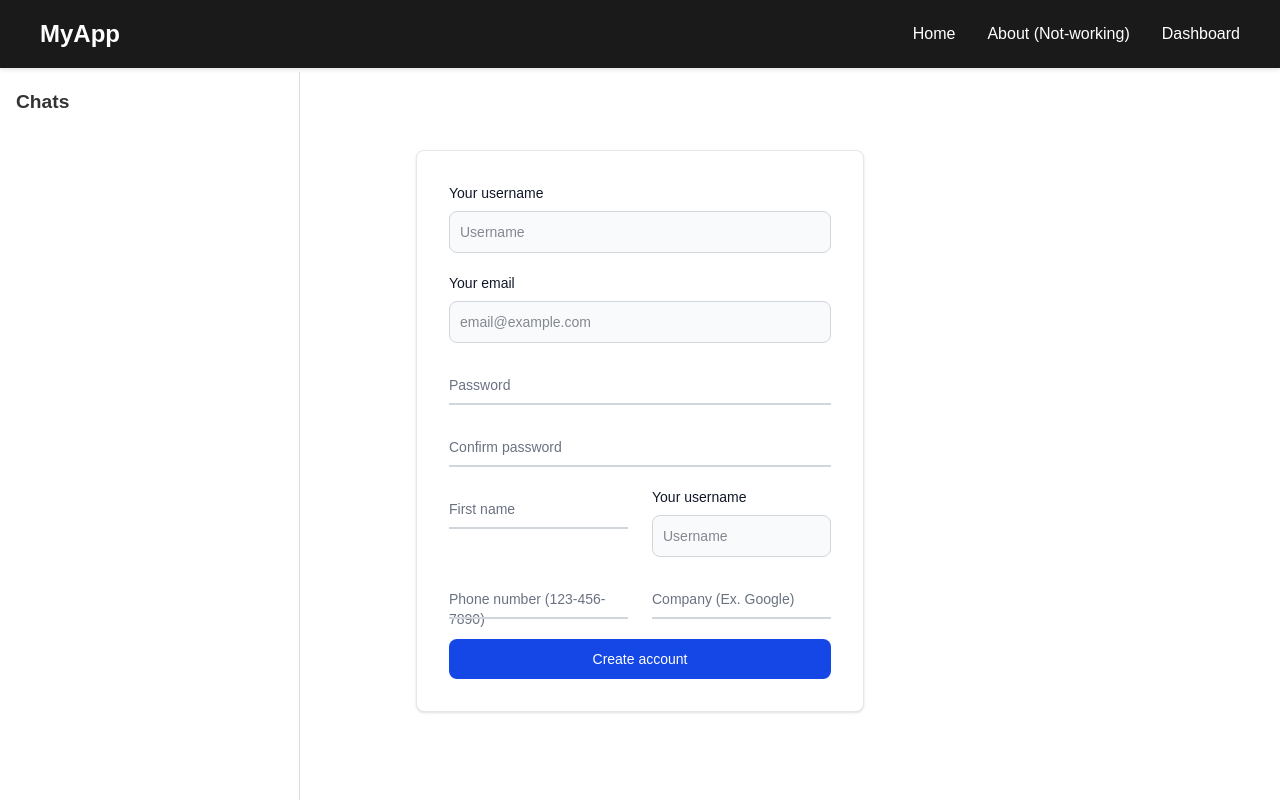
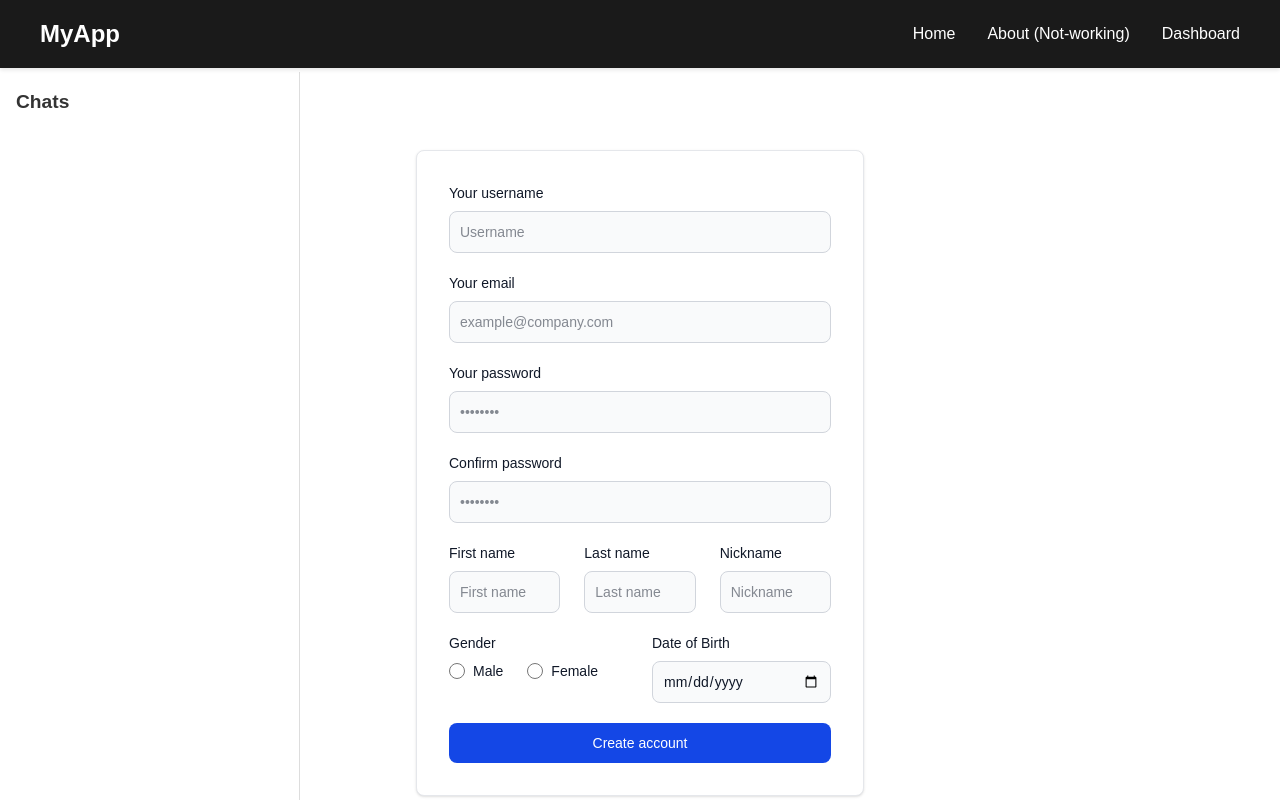
Before and after one commit to matoo11/social-network, a Next.js app in the folder frontend/: page /register in a window 1280 px wide. Built offline with nearby package versions, Linux system fonts and the light colour scheme.

Commit message:
FEAT(SignUpForm): Added the InputField Component to the SignUpForm

```diff
--- a/frontend/components/InputField/InputField.tsx
+++ b/frontend/components/InputField/InputField.tsx
@@ -24,7 +24,7 @@ const InputField: React.FC<InputFieldProps> = ({
     isRequired = false,
 }) => {
     return (
-        <div>
+        <div className="relative z-0 w-full mb-5 group">
             <label
                 htmlFor={htmlFor}
                 className="block mb-2 text-sm font-medium text-gray-900 dark:text-white"
--- a/frontend/components/SignUpForm/SignUpFormUI.tsx
+++ b/frontend/components/SignUpForm/SignUpFormUI.tsx
@@ -1,5 +1,5 @@
 import React from 'react';
-import styles from './SignUpForm.module.css';
+import InputField from '../InputField/InputField';
 
 type FormData = {
     username: string;
@@ -31,138 +31,129 @@ const SignUpFormUI: React.FC<SignUpFormUIProps> = ({
     return (
         <div className="mx-auto w-full max-w-md p-4 bg-white border border-gray-200 rounded-lg shadow-sm sm:p-6 md:p-8 dark:bg-gray-800 dark:border-gray-700">
             <form className="max-w-md mx-auto">
-                <div className="relative z-0 w-full mb-5 group">
-                    <label
+                <InputField
                     htmlFor="username"
-                        className="block mb-2 text-sm font-medium text-gray-900 dark:text-white"
-                    >
-                        Your username
-                    </label>
-                    <input
-                        type="text"
-                        name="username"
-                        id="username"
-                        className="bg-gray-50 border border-gray-300 text-gray-900 text-sm rounded-lg focus:ring-blue-500 focus:border-blue-500 block w-full p-2.5 dark:bg-gray-600 dark:border-gray-500 dark:placeholder-gray-400 dark:text-white"
-                        placeholder="Username"
-                        required
+                    labelText="Your username"
+                    inputType="text"
+                    inputName="username"
+                    inputID="username"
+                    inputValue={formData.username}
+                    onInputChange={onInputChange('username')}
+                    placeholderText="Username"
+                    isRequired={true}
+                />
+                <InputField
+                    htmlFor="email"
+                    labelText="Your email"
+                    inputType="email"
+                    inputName="email"
+                    inputID="email"
+                    inputValue={formData.email}
+                    onInputChange={onInputChange('email')}
+                    placeholderText="example@company.com"
+                    isRequired={true}
+                />
+
+                <InputField
+                    htmlFor="password"
+                    labelText="Your password"
+                    inputType="password"
+                    inputName="password"
+                    inputID="password"
+                    inputValue={formData.password}
+                    onInputChange={onInputChange('password')}
+                    placeholderText="••••••••"
+                    isRequired={true}
+                />
+                <InputField
+                    htmlFor="confirmPassword"
+                    labelText="Confirm password"
+                    inputType="password"
+                    inputName="confirmPassword"
+                    inputID="confirmPassword"
+                    inputValue={formData.confirmPassword}
+                    onInputChange={onInputChange('confirmPassword')}
+                    placeholderText="••••••••"
+                    isRequired={true}
+                />
+                <div className="grid md:grid-cols-3 md:gap-6">
+                    <InputField
+                        htmlFor="firstName"
+                        labelText="First name"
+                        inputType="text"
+                        inputName="firstName"
+                        inputID="firstName"
+                        inputValue={formData.firstName}
+                        onInputChange={onInputChange('firstName')}
+                        placeholderText="First name"
+                        isRequired={true}
+                    />
+                    <InputField
+                        htmlFor="lastName"
+                        labelText="Last name"
+                        inputType="text"
+                        inputName="lastName"
+                        inputID="lastName"
+                        inputValue={formData.lastName}
+                        onInputChange={onInputChange('lastName')}
+                        placeholderText="Last name"
+                        isRequired={true}
+                    />
+                    <InputField
+                        htmlFor="nickname"
+                        labelText="Nickname"
+                        inputType="text"
+                        inputName="nickname"
+                        inputID="nickname"
+                        inputValue={formData.nickname}
+                        onInputChange={onInputChange('nickname')}
+                        placeholderText="Nickname"
+                        isRequired={true}
                     />
                 </div>
-                <div className="relative z-0 w-full mb-5 group">
-                    <label
-                        htmlFor="email"
-                        className="block mb-2 text-sm font-medium text-gray-900 dark:text-white"
-                    >
-                        Your email
+
+                <div className="grid md:grid-cols-2 md:gap-6">
+                    <div className="mb-4">
+                        <label className="block mb-2 text-sm font-medium text-gray-900 dark:text-white">
+                            Gender
                         </label>
+                        <div className="flex items-center space-x-6">
+                            <label className="flex items-center">
                                 <input
-                        type="email"
-                        name="email"
-                        id="email"
-                        className="bg-gray-50 border border-gray-300 text-gray-900 text-sm rounded-lg focus:ring-blue-500 focus:border-blue-500 block w-full p-2.5 dark:bg-gray-600 dark:border-gray-500 dark:placeholder-gray-400 dark:text-white"
-                        placeholder="email@example.com"
-                        required
+                                    type="radio"
+                                    name="gender"
+                                    value="M"
+                                    className="w-4 h-4 text-blue-600 bg-gray-100 border-gray-300 focus:ring-blue-500 focus:ring-2 dark:bg-gray-700 dark:border-gray-600"
                                 />
-                </div>
-                <div className="relative z-0 w-full mb-5 group">
+                                <span className="ml-2 text-sm text-gray-900 dark:text-gray-300">
+                                    Male
+                                </span>
+                            </label>
+                            <label className="flex items-center">
                                 <input
-                        type="password"
-                        name="floating_password"
-                        id="floating_password"
-                        className="block py-2.5 px-0 w-full text-sm text-gray-900 bg-transparent border-0 border-b-2 border-gray-300 appearance-none dark:text-white dark:border-gray-600 dark:focus:border-blue-500 focus:outline-none focus:ring-0 focus:border-blue-600 peer"
-                        placeholder=" "
-                        required
+                                    type="radio"
+                                    name="gender"
+                                    value="F"
+                                    className="w-4 h-4 text-blue-600 bg-gray-100 border-gray-300 focus:ring-blue-500 focus:ring-2 dark:bg-gray-700 dark:border-gray-600"
                                 />
-                    <label
-                        htmlFor="floating_password"
-                        className="peer-focus:font-medium absolute text-sm text-gray-500 dark:text-gray-400 duration-300 transform -translate-y-6 scale-75 top-3 -z-10 origin-[0] peer-focus:start-0 rtl:peer-focus:translate-x-1/4 peer-focus:text-blue-600 peer-focus:dark:text-blue-500 peer-placeholder-shown:scale-100 peer-placeholder-shown:translate-y-0 peer-focus:scale-75 peer-focus:-translate-y-6"
-                    >
-                        Password
+                                <span className="ml-2 text-sm text-gray-900 dark:text-gray-300">
+                                    Female
+                                </span>
                             </label>
                         </div>
-                <div className="relative z-0 w-full mb-5 group">
-                    <input
-                        type="password"
-                        name="repeat_password"
-                        id="floating_repeat_password"
-                        className="block py-2.5 px-0 w-full text-sm text-gray-900 bg-transparent border-0 border-b-2 border-gray-300 appearance-none dark:text-white dark:border-gray-600 dark:focus:border-blue-500 focus:outline-none focus:ring-0 focus:border-blue-600 peer"
-                        placeholder=" "
-                        required
+                    </div>
+
+                    <InputField
+                        htmlFor="dateOfBirth"
+                        labelText="Date of Birth"
+                        inputType="date"
+                        inputName="dateOfBirth"
+                        inputID="dateOfBirth"
+                        inputValue={formData.dateOfBirth}
+                        onInputChange={onInputChange('dateOfBirth')}
+                        placeholderText="Date of Birth"
+                        isRequired={true}
                     />
-                    <label
-                        htmlFor="floating_repeat_password"
-                        className="peer-focus:font-medium absolute text-sm text-gray-500 dark:text-gray-400 duration-300 transform -translate-y-6 scale-75 top-3 -z-10 origin-[0] peer-focus:start-0 rtl:peer-focus:translate-x-1/4 peer-focus:text-blue-600 peer-focus:dark:text-blue-500 peer-placeholder-shown:scale-100 peer-placeholder-shown:translate-y-0 peer-focus:scale-75 peer-focus:-translate-y-6"
-                    >
-                        Confirm password
-                    </label>
-                </div>
-                <div className="grid md:grid-cols-2 md:gap-6">
-                    <div className="relative z-0 w-full mb-5 group">
-                        <input
-                            type="text"
-                            name="floating_first_name"
-                            id="floating_first_name"
-                            className="block py-2.5 px-0 w-full text-sm text-gray-900 bg-transparent border-0 border-b-2 border-gray-300 appearance-none dark:text-white dark:border-gray-600 dark:focus:border-blue-500 focus:outline-none focus:ring-0 focus:border-blue-600 peer"
-                            placeholder=" "
-                            required
-                        />
-                        <label
-                            htmlFor="floating_first_name"
-                            className="peer-focus:font-medium absolute text-sm text-gray-500 dark:text-gray-400 duration-300 transform -translate-y-6 scale-75 top-3 -z-10 origin-[0] peer-focus:start-0 rtl:peer-focus:translate-x-1/4 peer-focus:text-blue-600 peer-focus:dark:text-blue-500 peer-placeholder-shown:scale-100 peer-placeholder-shown:translate-y-0 peer-focus:scale-75 peer-focus:-translate-y-6"
-                        >
-                            First name
-                        </label>
-                    </div>
-                     <div className="relative z-0 w-full mb-5 group">
-                    <label
-                        htmlFor="username"
-                        className="block mb-2 text-sm font-medium text-gray-900 dark:text-white"
-                    >
-                        Your username
-                    </label>
-                    <input
-                        type="text"
-                        name="username"
-                        id="username"
-                        className="bg-gray-50 border border-gray-300 text-gray-900 text-sm rounded-lg focus:ring-blue-500 focus:border-blue-500 block w-full p-2.5 dark:bg-gray-600 dark:border-gray-500 dark:placeholder-gray-400 dark:text-white"
-                        placeholder="Username"
-                        required
-                    />
-                </div>
-                </div>
-                <div className="grid md:grid-cols-2 md:gap-6">
-                    <div className="relative z-0 w-full mb-5 group">
-                        <input
-                            type="tel"
-                            pattern="[0-9]{3}-[0-9]{3}-[0-9]{4}"
-                            name="floating_phone"
-                            id="floating_phone"
-                            className="block py-2.5 px-0 w-full text-sm text-gray-900 bg-transparent border-0 border-b-2 border-gray-300 appearance-none dark:text-white dark:border-gray-600 dark:focus:border-blue-500 focus:outline-none focus:ring-0 focus:border-blue-600 peer"
-                            placeholder=" "
-                            required
-                        />
-                        <label
-                            htmlFor="floating_phone"
-                            className="peer-focus:font-medium absolute text-sm text-gray-500 dark:text-gray-400 duration-300 transform -translate-y-6 scale-75 top-3 -z-10 origin-[0] peer-focus:start-0 rtl:peer-focus:translate-x-1/4 peer-focus:text-blue-600 peer-focus:dark:text-blue-500 peer-placeholder-shown:scale-100 peer-placeholder-shown:translate-y-0 peer-focus:scale-75 peer-focus:-translate-y-6"
-                        >
-                            Phone number (123-456-7890)
-                        </label>
-                    </div>
-                    <div className="relative z-0 w-full mb-5 group">
-                        <input
-                            type="text"
-                            name="floating_company"
-                            id="floating_company"
-                            className="block py-2.5 px-0 w-full text-sm text-gray-900 bg-transparent border-0 border-b-2 border-gray-300 appearance-none dark:text-white dark:border-gray-600 dark:focus:border-blue-500 focus:outline-none focus:ring-0 focus:border-blue-600 peer"
-                            placeholder=" "
-                            required
-                        />
-                        <label
-                            htmlFor="floating_company"
-                            className="peer-focus:font-medium absolute text-sm text-gray-500 dark:text-gray-400 duration-300 transform -translate-y-6 scale-75 top-3 -z-10 origin-[0] peer-focus:start-0 rtl:peer-focus:translate-x-1/4 peer-focus:text-blue-600 peer-focus:dark:text-blue-500 peer-placeholder-shown:scale-100 peer-placeholder-shown:translate-y-0 peer-focus:scale-75 peer-focus:-translate-y-6"
-                        >
-                            Company (Ex. Google)
-                        </label>
-                    </div>
                 </div>
                 <button
                     type="submit"
```
Lines whose indentation alone changed are shown as unchanged.
